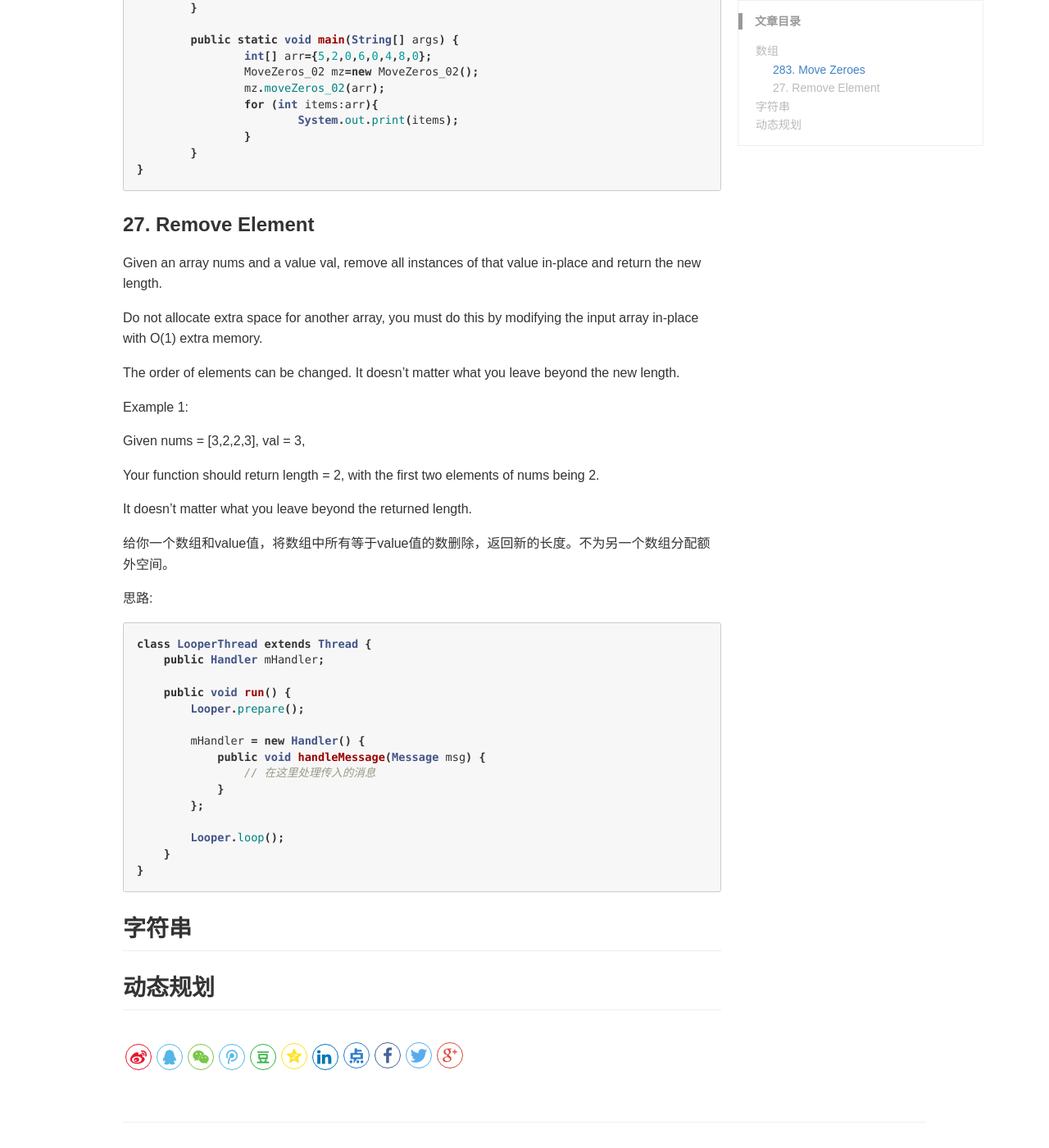
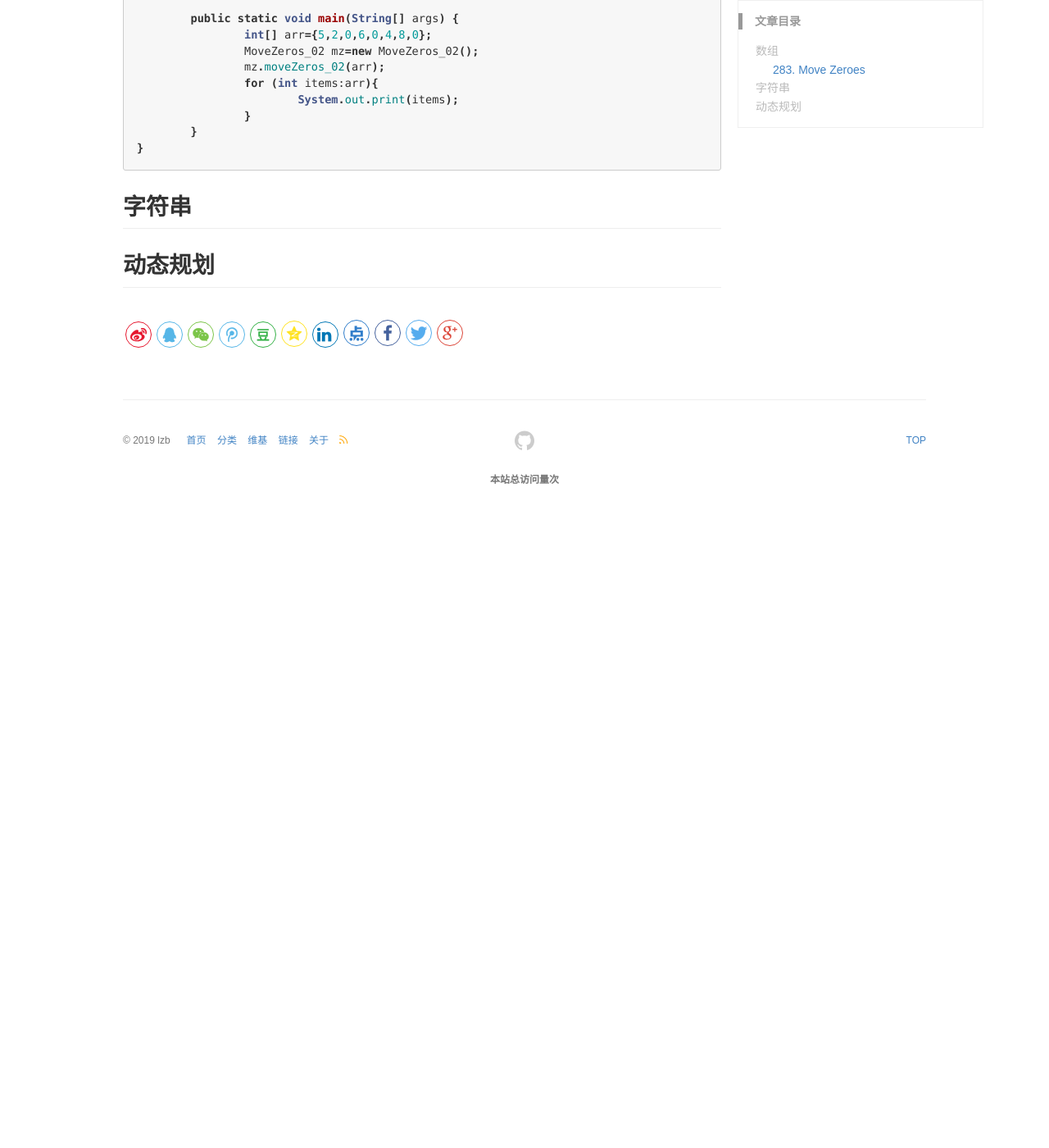
Before and after one commit to lizb0907/lizb0907.github.io, a Jekyll site: the page built from _posts/leetcode/2018-08-09-LeetCode-solve.md, in a window 1280 px wide and 1400 px high, scrolled down 1294 px. Shown: the whole window at 82% size. Built offline with Jekyll 4.4.1, drawn with Linux system fonts in a browser that asks for light colours; comment, search, counter and statistics services are not loaded; after the commit the page ends 1928 px from its top, so only the background shows below that; some of the changed text lies outside the part shown.

Commit message:
simple modify title

````diff
--- a/_posts/leetcode/2018-08-09-LeetCode-solve.md
+++ b/_posts/leetcode/2018-08-09-LeetCode-solve.md
@@ -69,44 +69,6 @@ public class MoveZeros_02 {
 ```
 
 
-### 27. Remove Element
-
-Given an array nums and a value val, remove all instances of that value in-place and return the new length.
-
-Do not allocate extra space for another array, you must do this by modifying the input array in-place with O(1) extra memory.
-
-The order of elements can be changed. It doesn't matter what you leave beyond the new length.
-
-Example 1:
-
-Given nums = [3,2,2,3], val = 3,
-
-Your function should return length = 2, with the first two elements of nums being 2.
-
-It doesn't matter what you leave beyond the returned length.
-
-给你一个数组和value值，将数组中所有等于value值的数删除，返回新的长度。不为另一个数组分配额外空间。
-
-思路:
-
-```java
-class LooperThread extends Thread {
-    public Handler mHandler;
-
-    public void run() {
-        Looper.prepare();
-
-        mHandler = new Handler() {
-            public void handleMessage(Message msg) {
-                // 在这里处理传入的消息
-            }
-        };
-
-        Looper.loop();
-    }
-}
-```
-
 
 
 ## 字符串
````
Also changed, not shown: other parts of _posts/leetcode/2018-08-09-LeetCode-solve.md (+1 -1 lines), pages/about.md (+2 -3 lines).
